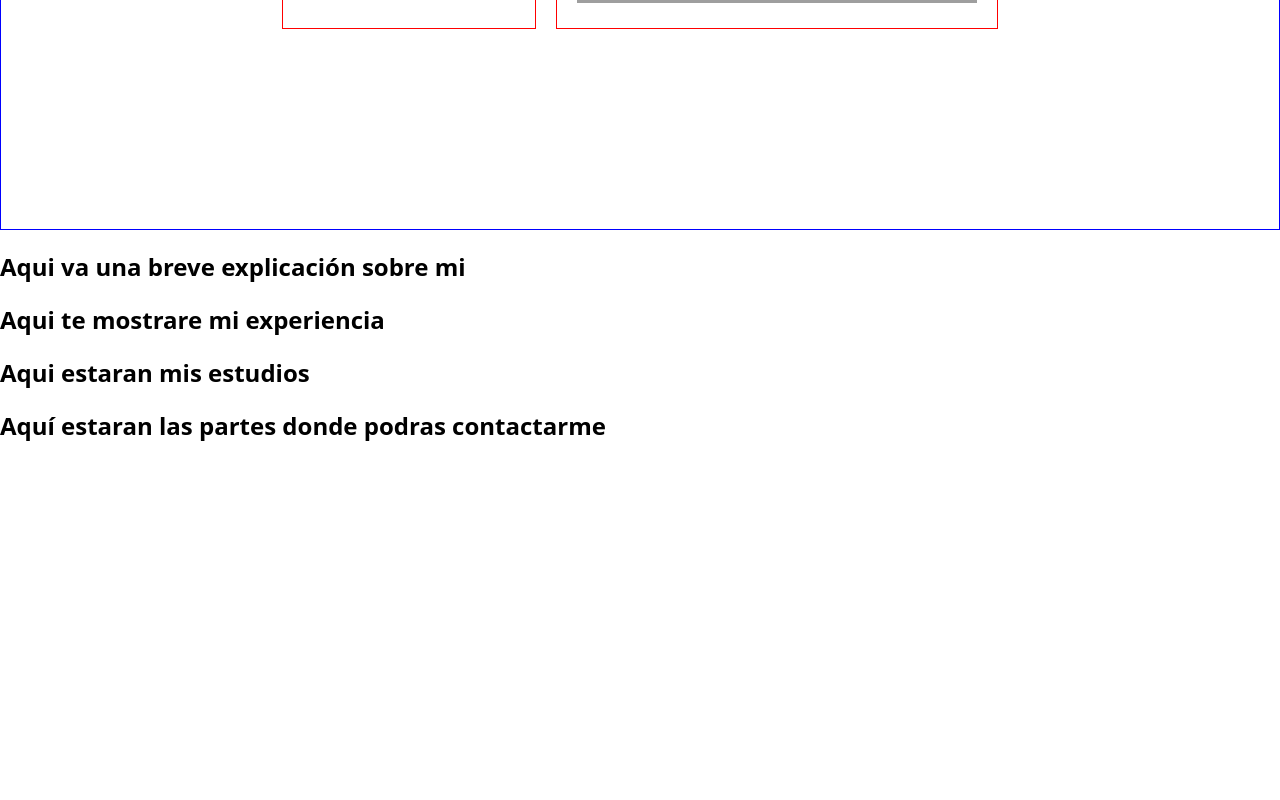
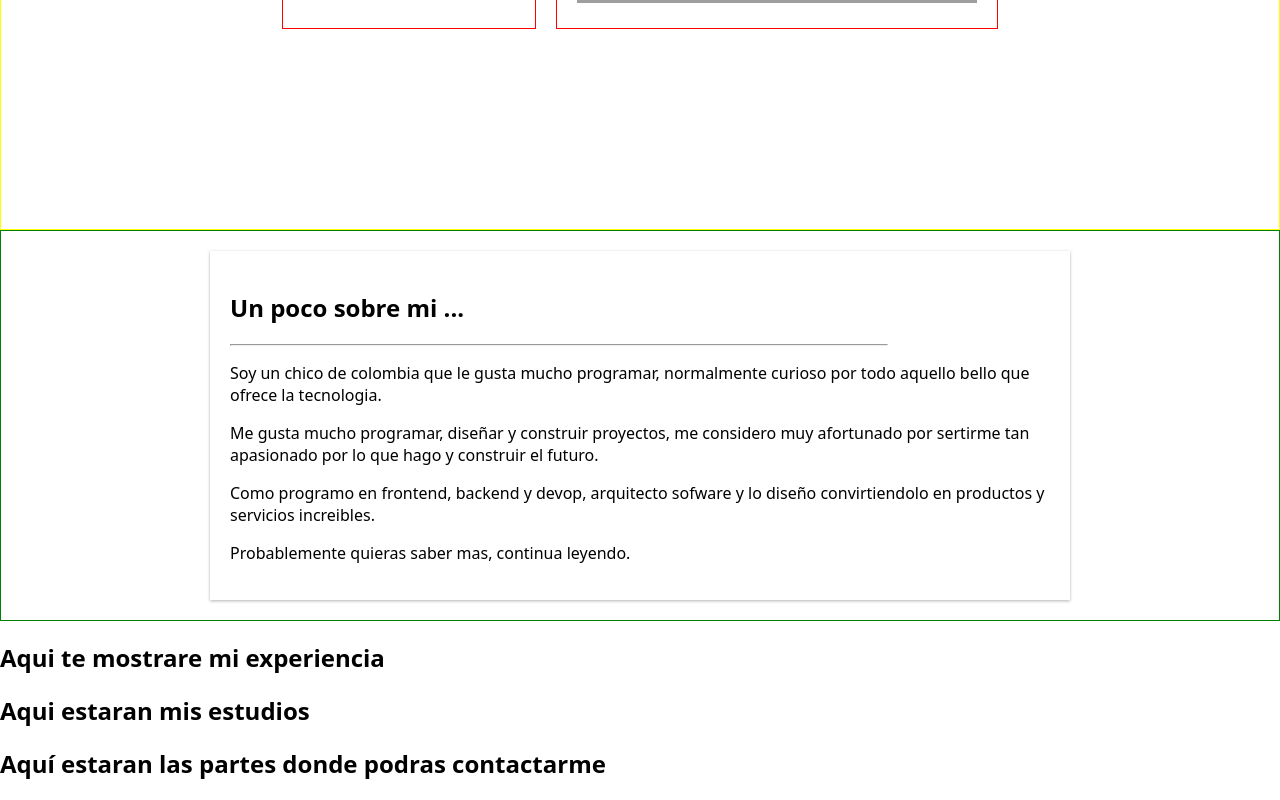
Before and after one commit to makinox/PortafolioPersonal, a Next.js app: page / in a window 1280 px wide. Shown: the part 580-1380 px from the top of the page. Before the commit the page ends 1042 px from the top, so only its background shows below. Built offline with nearby package versions, Linux system fonts and the light colour scheme; grey boxes are pictures that could not be loaded.

Commit message:
About complete

```diff
--- a/src/about(2)/index.js
+++ b/src/about(2)/index.js
@@ -1,3 +1,42 @@
 export default () => (
-    <h2>Aqui va una breve explicación sobre mi</h2>
+    <section>
+        <div className="container">
+            <div className="item">
+                <div className="card">
+                    <div className="card-header">
+                        <h2>Un poco sobre mi ...</h2>
+                        <hr align="left"/>
+                        <p>Soy un chico de colombia que le gusta mucho programar, normalmente curioso por todo aquello bello que ofrece la tecnologia.</p>
+                        <p>Me gusta mucho programar, diseñar y construir proyectos, me considero muy afortunado por sertirme tan apasionado por
+                            lo que hago y construir el futuro.
+                        </p>
+                        <p>Como programo en frontend, backend y devop, arquitecto sofware y lo diseño convirtiendolo en productos y servicios
+                            increibles.
+                        </p>
+                        <p>Probablemente quieras saber mas, continua leyendo.</p>
+                    </div>
+                </div>
+            </div>
+        </div>
+        <style jsx>
+            {`
+                .container {
+                    border: 1px green solid;
+                    display: grid;
+                    grid-template-columns: minmax(auto, 900px);
+                    justify-content: center;
+                }
+
+                .item {
+                    padding: 20px;
+                    margin: 20px;
+                    box-shadow: 0 1px 3px 0 rgba(0, 0, 0, .3);
+                }
+
+                hr {
+                    width: 80%;
+                }
+            `}
+        </style>
+    </section>
 )
--- a/src/hero(1)/index.js
+++ b/src/hero(1)/index.js
@@ -17,7 +17,7 @@ export default () => (
                     display: grid;
                     grid-template-columns: repeat(2, minmax(auto, auto));
                     justify-content: center;
-                    border: 1px blue solid;
+                    border: 1px yellow solid;
                     padding: 25vh;
                     grid-gap: 20px;
                 }
```
